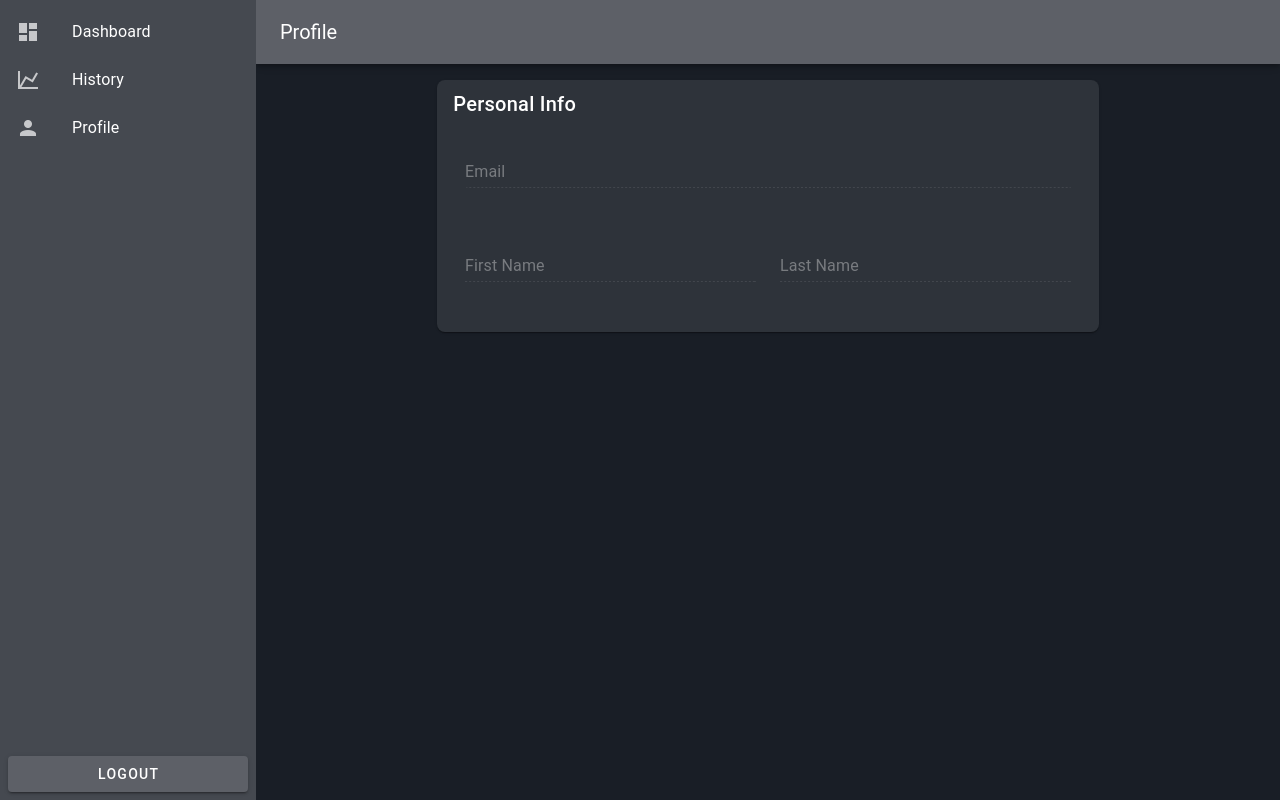
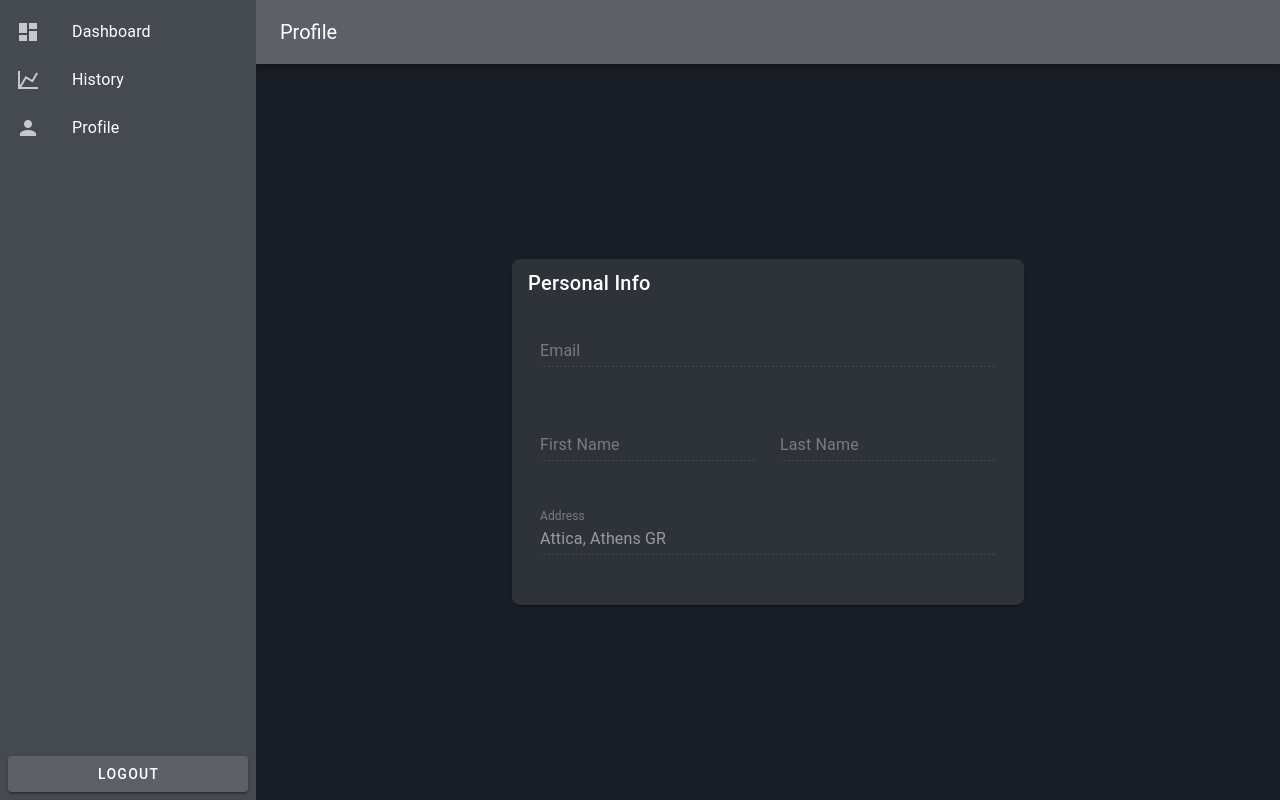
Before and after one commit to tasos77/smart-agricultural-applications-in-the-context-of-iot, a Nuxt app in the folder WebApp/: page /profile in a window 1280 px wide. Built offline with nearby package versions, Linux system fonts and the light colour scheme; no server answers; what vue3-apexcharts, vue3-lottie would draw is missing.

Commit message:
Profile update, remove loading bar on history

```diff
--- a/WebApp/pages/history.vue
+++ b/WebApp/pages/history.vue
@@ -175,15 +175,14 @@
 
 <template>
   <div>
-    <v-progress-linear color="primary" indeterminate v-show="loading"></v-progress-linear>
     <VTabs v-model="activeTab" grow :mandatory="true" show-arrows color="primary">
       <VTab
         :value="tabs.length - index"
         v-for="(tab, index) in tabs"
         :key="index"
         @click="fillGraphs(tabs.length - index, tabs.length - index - 1)"
-        >{{ tab }} {{ tabs.length - index }} {{ tabs.length - index - 1 }}</VTab
-      >
+        >{{ tab }}
+      </VTab>
     </VTabs>
 
     <v-row class="pa-4" v-if="!loading && !noWeatherData">
--- a/WebApp/pages/profile.vue
+++ b/WebApp/pages/profile.vue
@@ -1,7 +1,33 @@
+<script setup lang="ts">
+  import tbApi from '~/api/tbApi.js'
+  import { useTokensAuthStore } from '~/stores/auth'
+  definePageMeta({
+    layout: 'main'
+  })
+
+  const email = ref('')
+  const firstName = ref('')
+  const lastName = ref('')
+  // init store instance
+  const authStore = useTokensAuthStore()
+
+  const address = ref('Attica, Athens GR')
+
+  onMounted(() => {
+    tbApi
+      .getUser(authStore.getLocalToken())
+      .then((response) => {
+        email.value = response.data.data.email
+        firstName.value = response.data.data.firstName
+        lastName.value = response.data.data.lastName
+      })
+      .catch((e) => console.log(e))
+  })
+</script>
+
 <template>
-  <VContainer fluid>
-    <VRow class="ma-0 pa-0" justify="center">
-      <VCol class="ma-0 pa-0" sm="12" md="8">
+  <VRow class="ma-0 pa-0 w-100 h-100" justify="center">
+    <VCol class="ma-0 pa-0" sm="12" md="6" align-self="center">
       <VCard color="color_surface_mixed_200" rounded="lg">
         <VCardTitle> Personal Info </VCardTitle>
         <VCardText>
@@ -32,36 +58,19 @@
                 disabled
               ></v-text-field>
             </VCol>
+            <VCol md="12" sm="12" xs="12">
+              <v-text-field
+                :model-value="address"
+                label="Address"
+                variant="underlined"
+                disabled
+              ></v-text-field>
+            </VCol>
           </VRow>
         </VCardText>
       </VCard>
     </VCol>
   </VRow>
-  </VContainer>
 </template>
 
-<script setup lang="ts">
-  import tbApi from '~/api/tbApi.js'
-  import { useTokensAuthStore } from '~/stores/auth'
-  definePageMeta({
-    layout: 'main'
-  })
-
-  const email = ref('')
-  const firstName = ref('')
-  const lastName = ref('')
-  // init store instance
-  const authStore = useTokensAuthStore()
-  onMounted(() => {
-    tbApi
-      .getUser(authStore.getLocalToken())
-      .then((response) => {
-        email.value = response.data.data.email
-        firstName.value = response.data.data.firstName
-        lastName.value = response.data.data.lastName
-      })
-      .catch((e) => console.log(e))
-  })
-</script>
-
 <style scoped></style>
```
Also changed, not shown: 2 other files (tests, documents, lock files or other folders). Lines whose indentation alone changed are shown as unchanged.
